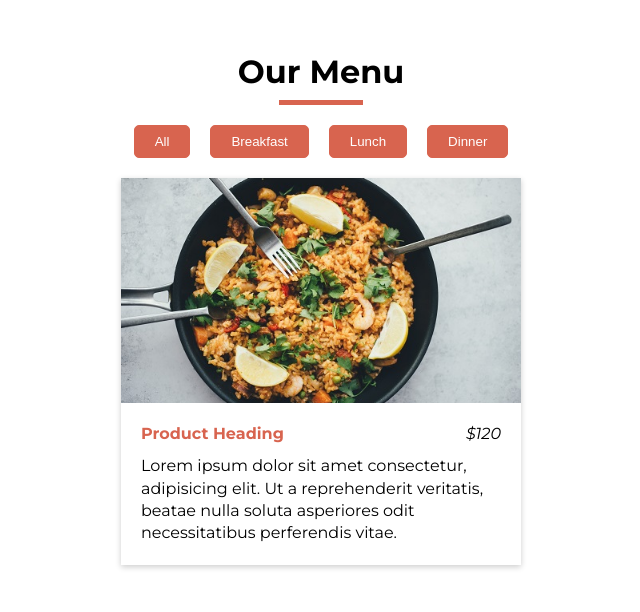
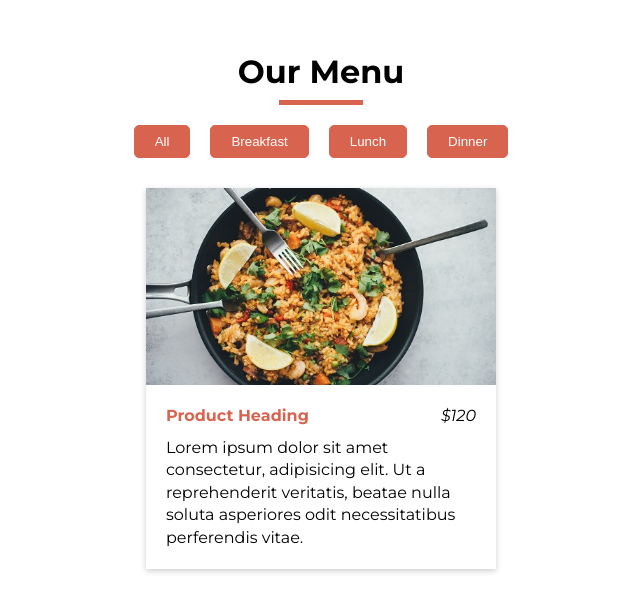
Before and after one commit to MTahir27/JavaScript_Projects, a PHP site: page /9-Menu_Filter in a window 1280 px wide. Shown: the top 612 px of the page, without its empty margins (319-959 px from the left). Run offline with PHP 8.4, Linux system fonts and the light colour scheme.

Commit message:
Menu Style Complete

```diff
--- a/9-Menu_Filter/style.css
+++ b/9-Menu_Filter/style.css
@@ -54,6 +54,7 @@ main {
     align-items: center;
     gap: 10px 20px;
     flex-wrap: wrap;
+    margin-bottom: 30px;
 }
 
 .btn {
@@ -71,12 +72,20 @@ main {
     color: var(--primarycolor);
 }
 
+/* Product Section Start */
+.menu {
+    display: flex;
+    justify-content: center;
+    align-items: flex-start;
+    gap: 30px;
+    flex-wrap: wrap;
+}
+
 .product {
     width: 100%;
-    max-width: 400px;
+    max-width: 350px;
     overflow: hidden;
     box-shadow: 0px 2px 6px rgb(0 0 0 / 20%);
-    margin: 20px auto;
 }
 
 .product-img {
```
